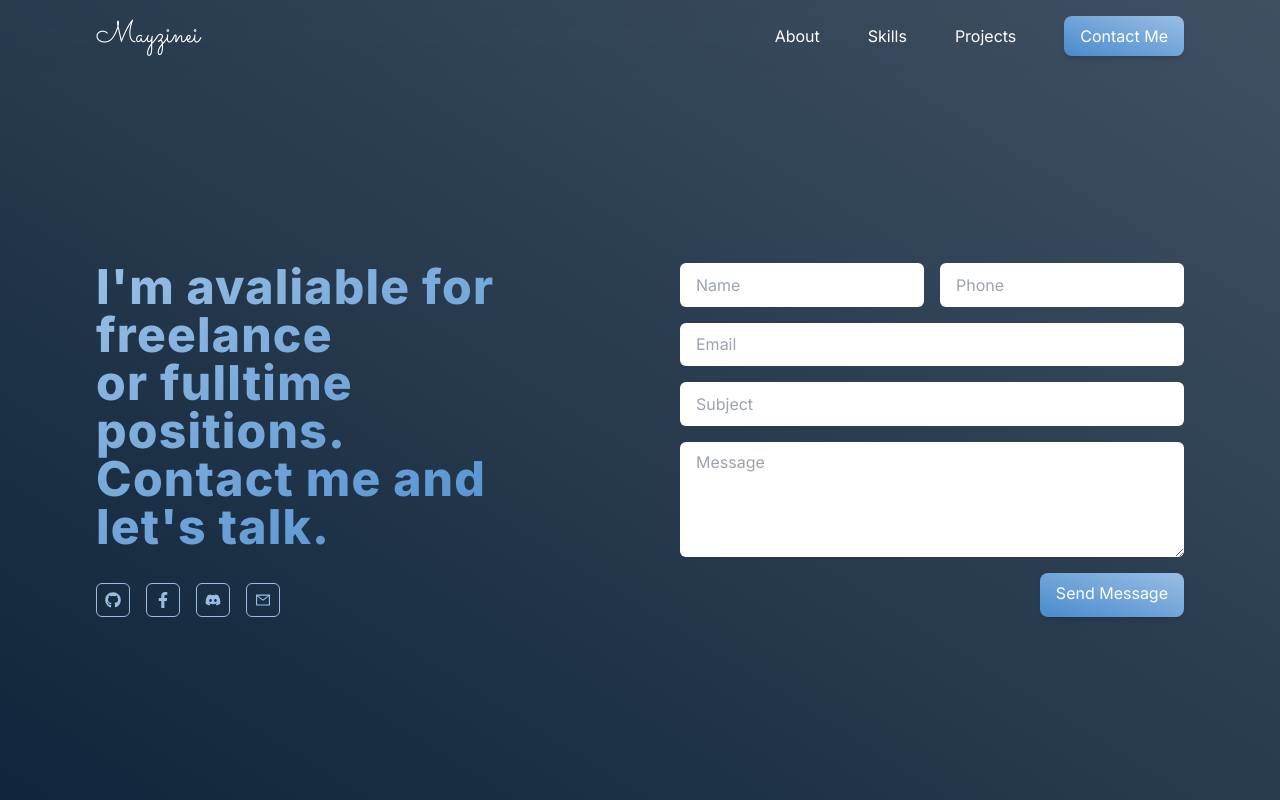
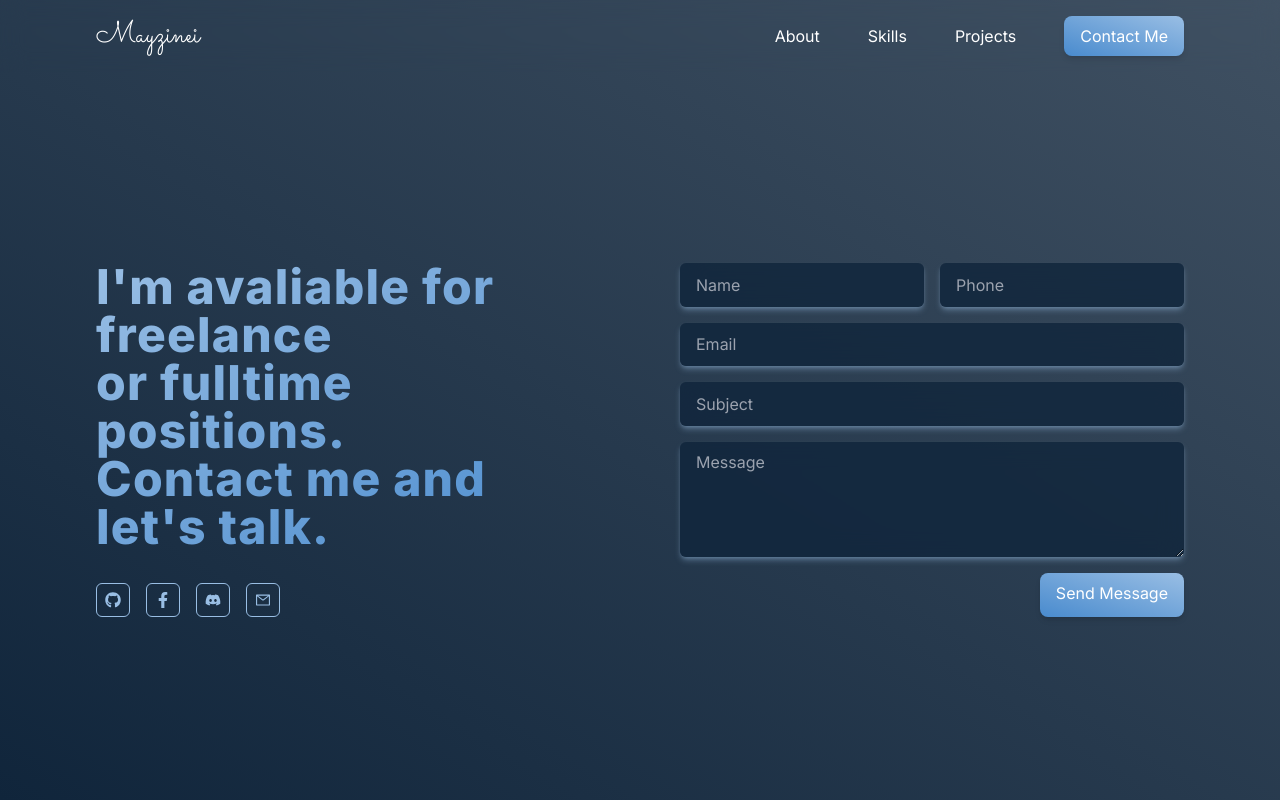
Before and after one commit to ZCoder-THZ/nextPortFolio, a Next.js app: page /contact in a window 1280 px wide. Built offline with nearby package versions, Linux system fonts and the light colour scheme; a web font is replaced by a local one.

Commit message:
add scroll style and fix contact form

```diff
--- a/next.config.mjs
+++ b/next.config.mjs
@@ -1,4 +1,6 @@
 /** @type {import('next').NextConfig} */
-const nextConfig = {};
+const nextConfig = {
+	// output: "export",
+};
 
 export default nextConfig;
--- a/src/app/contact/page.tsx
+++ b/src/app/contact/page.tsx
@@ -3,28 +3,28 @@ import Button from "@/components/ui/Button";
 import ContactIcons from "@/components/ui/ContactIcons";
 
 const inputStyle =
-	"text-sm lg:text-base p-2 lg:px-4 lg:py-2 col-span-2 rounded-md";
+	"text-sm lg:text-base p-2 lg:px-4 lg:py-2 col-span-2 rounded-md bg-bgColor/80 backdrop-blur-md shadow-md shadow-textColor/40";
 
 export default function Contact() {
 	return (
 		<div className="w-full h-screen flex items-center justify-center">
 			<div className="container mt-10 lg:mt-20 grid grid-cols-1 md:grid-cols-2 gap-6 lg:gap-20">
 				<div className="space-y-3 lg:space-y-8">
-					<h2 className="text-3xl lg:text-5xl font-extrabold leading-9 tracking-wide text-transparent bg-clip-text bg-gradient-to-br hover:bg-gradient-to-tr from-textColor to-accentColor duration-300">
-						I'm avaliable for freelance <br /> or fulltime positions.{" "}
+					<h2 className="text-3xl lg:text-5xl font-extrabold leading-9 tracking-wide text-transparent bg-clip-text bg-gradient-to-br from-textColor to-accentColor duration-300">
+						I&apos;m avaliable for freelance <br /> or fulltime positions.{" "}
 						<br />
-						Contact me and let's talk.
+						Contact me and let&apos;s talk.
 					</h2>
 					<ContactIcons />
 				</div>
-				<form className="grid grid-cols-2 gap-2 lg:gap-4 text-bgColor">
+				<form className="grid grid-cols-2 gap-2 lg:gap-4">
 					<input
 						placeholder="Name"
-						className="col-span-1 text-sm lg:text-base p-2 lg:px-4 lg:py-2 rounded-md"
+						className="col-span-1 text-sm lg:text-base p-2 lg:px-4 lg:py-2 rounded-md bg-bgColor/80 backdrop-blur-md shadow-md shadow-textColor/40"
 					/>
 					<input
 						placeholder="Phone"
-						className="col-span-1 text-sm lg:text-base p-2 lg:px-4 lg:py-2 rounded-md"
+						className="col-span-1 text-sm lg:text-base p-2 lg:px-4 lg:py-2 rounded-md bg-bgColor/80 backdrop-blur-md shadow-md shadow-textColor/40"
 					/>
 					<input placeholder="Email" className={inputStyle} />
 					<input placeholder="Subject" className={inputStyle} />
--- a/src/app/globals.css
+++ b/src/app/globals.css
@@ -10,6 +10,17 @@
 	padding: 0;
 	margin: 0;
 	box-sizing: border-box;
+}
+
+::-webkit-scrollbar {
+	width: 5px;
+	height: 20px;
+}
+::-webkit-scrollbar-track {
+	@apply bg-bgColor;
+}
+::-webkit-scrollbar-thumb {
+	@apply bg-gradient-to-br from-accentColor to-white rounded-full;
 }
 
 body {
--- a/src/app/projects/page.tsx
+++ b/src/app/projects/page.tsx
@@ -21,6 +21,22 @@ const projects = [
 		title: "Jarvis OS UI",
 		description: "Creating Circle Animation",
 		techStack: ["html", "css", "javascript", "anime.js", "scrollreveal.js"],
+	},
+	{
+		link: "https://ori0n.team/Js-Calculator/",
+		src: "/Projects/calculator.png",
+		alt: "JS Calculator",
+		title: "Calculator",
+		description: "Creating Javascript Calculator",
+		techStack: ["html", "css", "javascript"],
+	},
+	{
+		link: "https://ori0n.team/Js-Calculator/",
+		src: "/Projects/calculator.png",
+		alt: "JS Calculator",
+		title: "Calculator",
+		description: "Creating Javascript Calculator",
+		techStack: ["html", "css", "javascript"],
 	},
 	{
 		link: "https://ori0n.team/Js-Calculator/",
--- a/src/components/ui/BubbleText.tsx
+++ b/src/components/ui/BubbleText.tsx
@@ -48,19 +48,19 @@ export default function BubbleText() {
 	return (
 		<h2 className="hover-text font-gowun text-justify text-xl md:text-2xl tracking-tighter leading-7 md:leading-9 font-thin text-textColor">
 			<Text>
-				Hello, I'm May Zin Ei and I'm a Frontend Developer with a passion
-				for creating interactive and responsive web applications. I have
+				Hello, I am May Zin Ei, a Frontend Developer with a passion for
+				creating interactive and responsive web applications. I have
 				experience working with Html, Css, Bootstrap, Tailwind Css,
 				Javascript, React, Nextjs, Ghost CMS and Git.
 			</Text>
 			<br />
 			<Text>
-				Currently, I'm focused on building responsive frontend web
+				Currently, I am focused on building responsive frontend web
 				applications while learning backend technologies.
 			</Text>
 			<br />
 			<Text>
-				My collaborative spirit shines within teams and I'm excited to work
+				My collaborative spirit shines within teams and I am excited to work
 				with others to create amazing web applications.
 			</Text>
 		</h2>
```
Also changed, not shown: public/crown.png (deleted).
